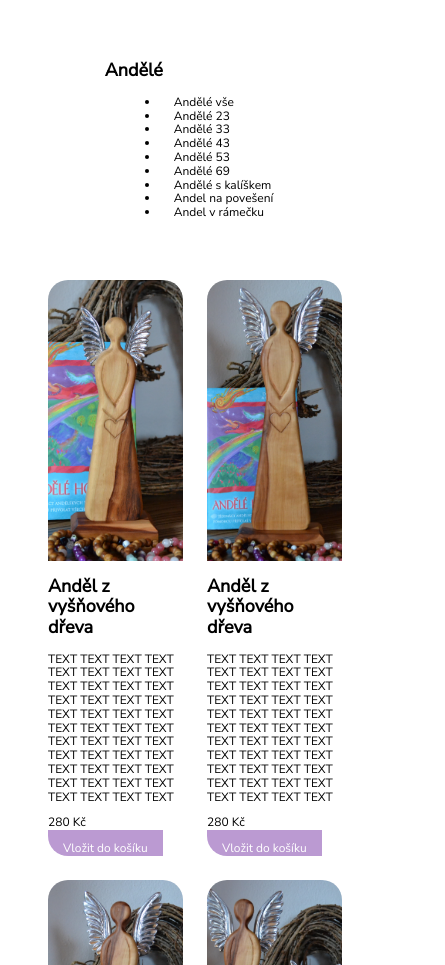
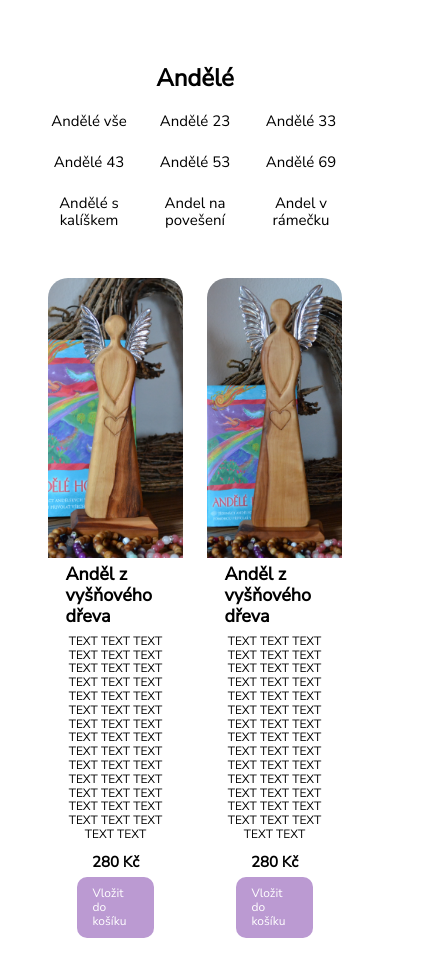
Before and after one commit to Palicka13/Z-dilny-pro-radost, a plain HTML site: page Andel.html in a window 390 px wide. Shown: the part 145-1110 px from the top of the page, 445 px wide, since content can reach past the window. Drawn offline with Linux system fonts and the light colour scheme.

Commit message:
mobile style

```diff
--- a/Style/Style.css
+++ b/Style/Style.css
@@ -26,6 +26,10 @@ a {
   margin: 0;
   padding: 0;
 }
+.navigation {
+  justify-content: center !important;
+  gap: 5em;
+}
 .navigation__menu a:hover {
   background-color:beige;
   font-weight: bold;
@@ -33,15 +37,6 @@ a {
 .hamburger-btn img{
   width: 50px;
   height: 50px;
-}
-.btn--do-kosiku {
-  background-color: rgb(187, 154, 210);
-  padding: 10px 15px;
-  color: white;
-}
-footer {
-  background-color: aliceblue;
-  text-align: center;
 }
 .container {
   display: flex;
@@ -82,6 +77,60 @@ footer {
   display: flex;
   flex-direction: column;
   gap: 1em;
+}
+.products__nabidka--menu li {
+  display: block;
+}
+.products__nabidka--menu li a {
+  padding: 0;
+}
+.cena {
+  font-size: 1.25em;
+  font-weight: bold;
+}
+.btn--do-kosiku {
+  background-color: rgb(187, 154, 210);
+  padding: 10px 15px !important;
+  border-radius: 10px;
+  color: white;
+}
+footer {
+  background-color: aliceblue;
+  text-align: center;
+}
+.footer--container {
+  display: flex;
+  flex-direction: row;
+  align-items: center;
+  justify-content: center;
+  gap: 2em;
+}
+.footer__obchodni-podminky {
+  font-weight: bold;
+  font-size: 1.25em;
+}
+.footer__menu--menu {
+  display: grid;
+  grid-template-columns: 1fr 1fr;
+  align-items: center;
+  padding: 0;
+  margin: 0;
+}
+.footer__menu--menu li {
+  font-size: 1.14em;
+  display: block;
+  margin: 0;
+  padding: 0;
+}
+.footer__menu--menu li a {
+  display: block;
+  padding: 0;
+}
+.footer__menu--menu a:hover {
+  font-weight: bold;
+}
+.footer--created-by {
+  padding: 2em 1em;
 }
 
 /* Mobile styles */
@@ -165,6 +214,50 @@ footer {
     max-width: 30em;
     overflow: hidden;
     border-radius: 20px;
+  }
+  .products__nabidka {
+    text-align: center;
+  }
+  .products__nabidka--nazev-odvetvi {
+    font-size: 2em;
+  }
+  .products__nabidka--menu > *{
+    font-size: 1.25em;
+  }
+  .products__nabidka--menu {
+    display: grid;
+    grid-template-columns: 1fr 1fr 1fr;
+    gap: 2em;
+    margin: 0;
+    padding: 0;
+  }
+  .product__text-block {
+    margin: 0.5em 1.45em;
+    display: flex;
+    flex-direction: column;
+    gap: 1em;
+  }
+  .product__text-block * {
+    margin: 0;
+    padding: 0;
+  }
+  .product__text-block--vlastnost {
+    display: flex;
+    flex-direction: column;
+    gap: 0.7em;
+  }
+  .product__text-block--vlastnost p {
+    text-align: center;
+  }
+  .product__text-block--nakup {
+    display: flex;
+    flex-direction: column;
+    align-items: center;
+    margin: 0 1em;
+    gap: 0.5em;
+  }
+  .footer--container {
+    display: block;
   }
 }
 
@@ -271,12 +364,6 @@ footer {
     margin: 0;
     padding: 0;
   }
-  .products__nabidka--menu li {
-    display: block;
-  }
-  .products__nabidka--menu li a {
-    padding: 0;
-  }
   .product__text-block {
     margin: 0.5em 1.45em;
     display: flex;
@@ -302,34 +389,4 @@ footer {
     margin: 0 1em;
     gap: 0.5em;
   }
-  .footer--container {
-    display: flex;
-    flex-direction: row;
-    align-items: center;
-    justify-content: center;
-    gap: 2em;
-  }
-  .footer__menu--menu {
-    display: grid;
-    grid-template-columns: 1fr 1fr;
-    align-items: center;
-    padding: 0;
-    margin: 0;
-  }
-  .footer__menu--menu li {
-    font-size: 1.14em;
-    display: block;
-    margin: 0;
-    padding: 0;
-  }
-  .footer__menu--menu li a {
-    display: block;
-    padding: 0;
-  }
-  .footer__menu--menu a:hover {
-    font-weight: bold;
-  }
-  .footer--created-by {
-    padding: 2em 1em;
-  }
 }
```
Also changed, not shown: index.html (+1 -0 lines), obchodni_podmínky.html (+1 -1 lines).
